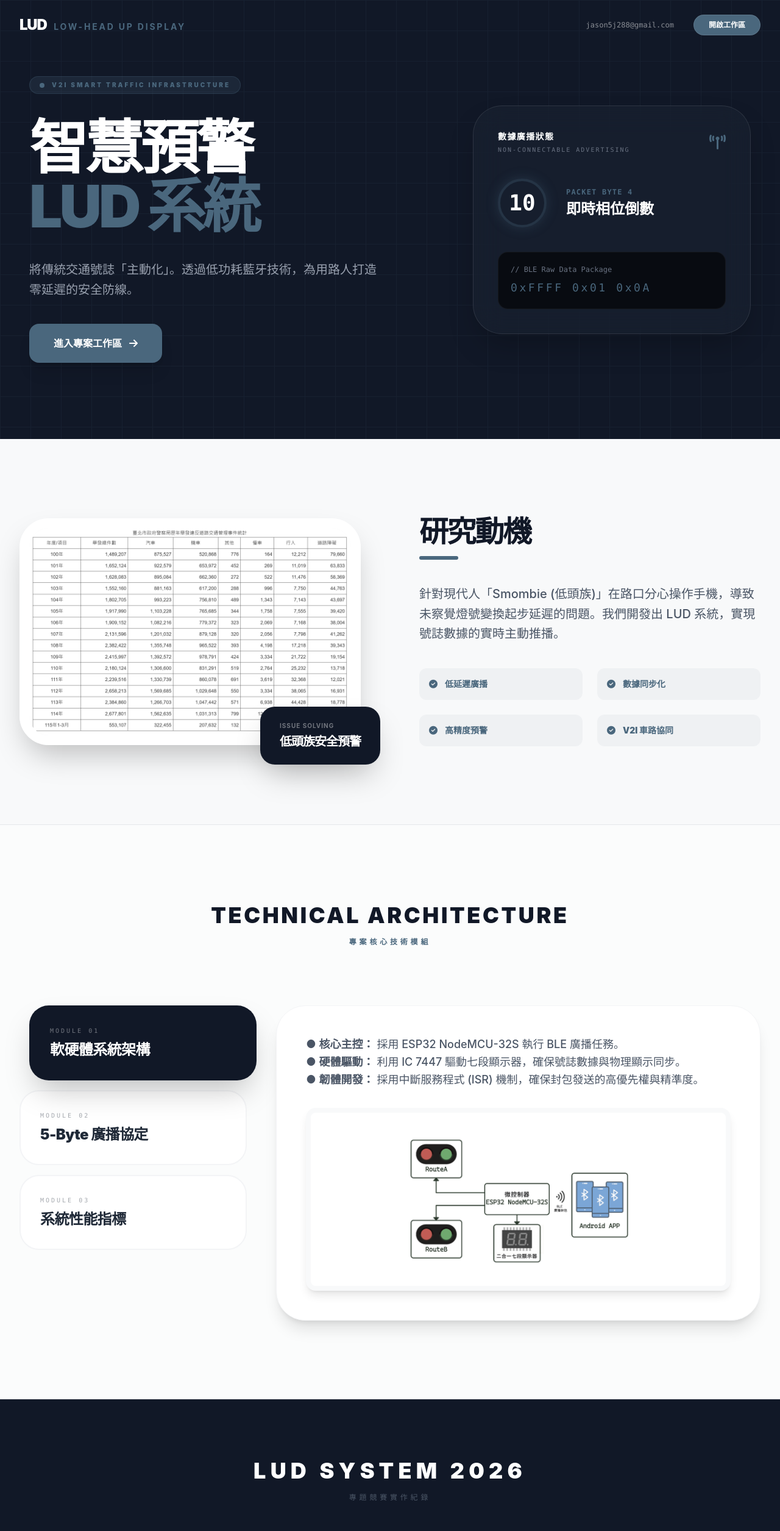
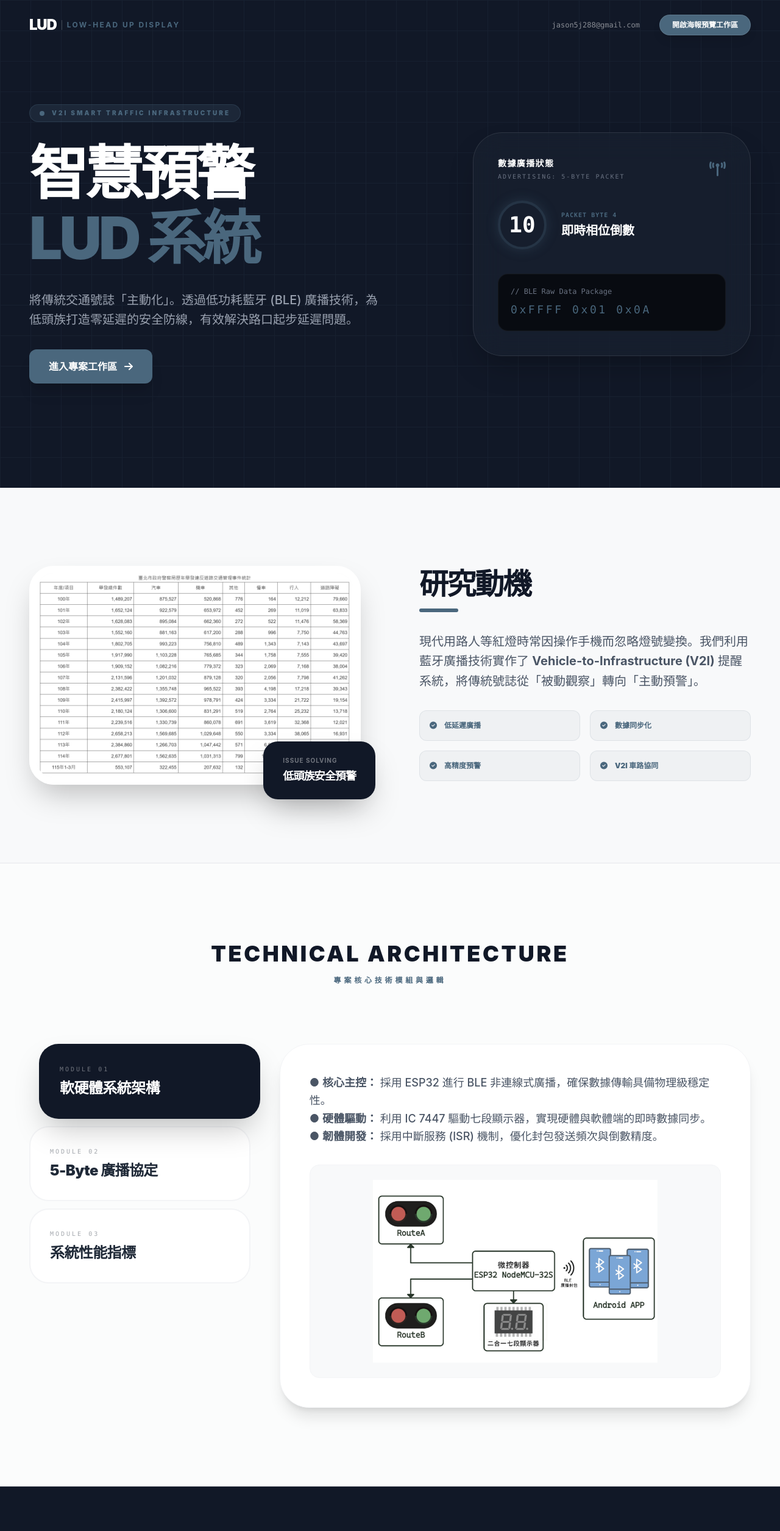
Before and after one commit to jason111nn/lud-transportation, a Vue app: page / in a window 1280 px wide. Shown: the top 2511 px of the page at 61% size. Built offline with nearby package versions, Linux system fonts and the light colour scheme.

Commit message:
feat: 整合 LUD 門面官網、優化性能數據排版與 GSAP 進場動畫

```diff
--- a/src/views/Home.vue
+++ b/src/views/Home.vue
@@ -1,29 +1,28 @@
 <template>
   <div class="min-h-screen bg-[#F8F9FA] text-[#1F2937] font-sans selection:bg-[#4A677D] selection:text-white relative">
 
-    <nav class="fixed top-0 w-full z-50 px-8 py-6 transition-all duration-500"
-      :class="showHeader ? 'bg-[#111827]/80 backdrop-blur-md py-4 shadow-2xl' : 'bg-transparent'">
+    <nav class="fixed top-0 w-full z-50 px-6 py-4 md:px-12 md:py-6 transition-all duration-500"
+      :class="showHeader ? 'bg-[#111827]/90 backdrop-blur-md py-4 shadow-xl' : 'bg-transparent'">
       <div class="max-w-7xl mx-auto flex justify-between items-center text-white">
-        <h2 class="text-2xl font-black tracking-tighter">
-          LUD <span class="text-[#4A677D] text-sm ml-2 font-bold tracking-[0.2em] uppercase">Low-head Up Display</span>
+        <h2 class="text-xl md:text-2xl font-black tracking-tighter flex items-center gap-2">
+          LUD <span class="hidden sm:inline-block text-[#4A677D] text-xs font-bold tracking-[0.2em] uppercase border-l border-white/20 pl-2">Low-head Up Display</span>
         </h2>
-        <div class="flex items-center gap-8">
-          <a href="mailto:jason5j288@gmail.com" class="hidden md:block text-xs font-mono opacity-50 hover:opacity-100 transition-opacity">jason5j288@gmail.com</a>
-          <router-link to="/pdf" class="bg-[#4A677D] hover:bg-white hover:text-[#111827] text-white px-6 py-2 text-xs font-bold transition-all rounded-full border border-white/10">
-            開啟工作區
+        <div class="flex items-center gap-4 md:gap-8">
+          <a href="mailto:jason5j288@gmail.com" class="hidden lg:block text-xs font-mono opacity-50 hover:opacity-100 transition-opacity">jason5j288@gmail.com</a>
+          <router-link to="/pdf" class="bg-[#4A677D] hover:bg-white hover:text-[#111827] text-white px-5 py-2 text-xs font-bold transition-all rounded-full border border-white/10 shadow-lg">
+            開啟海報預覽工作區
           </router-link>
         </div>
       </div>
     </nav>
 
-    <header class="relative h-[90vh] w-full bg-[#111827] flex items-center justify-center overflow-hidden">
-      <div class="absolute inset-0 opacity-10"
+    <header class="relative min-h-screen w-full bg-[#111827] flex items-center justify-center overflow-hidden py-20">
+      <div class="absolute inset-0 opacity-10 pointer-events-none"
         style="background-image: linear-gradient(#4A677D 1px, transparent 1px), linear-gradient(90deg, #4A677D 1px, transparent 1px); background-size: 50px 50px;">
       </div>
 
-      <div class="z-10 max-w-7xl w-full px-12 grid grid-cols-1 lg:grid-cols-12 gap-16 items-center">
-
-        <div class="lg:col-span-7 text-left space-y-10 hero-text">
+      <div class="z-10 max-w-7xl w-full px-6 md:px-12 grid grid-cols-1 lg:grid-cols-12 gap-12 lg:gap-16 items-center">
+        <div class="lg:col-span-7 text-left space-y-8 hero-text">
           <div class="inline-flex items-center gap-3 px-4 py-1.5 rounded-full bg-[#4A677D]/20 border border-[#4A677D]/30 text-[#4A677D] font-black text-[10px] tracking-[0.3em] uppercase">
             <span class="relative flex h-2 w-2">
               <span class="animate-ping absolute h-full w-full rounded-full bg-[#4A677D] opacity-75"></span>
@@ -31,14 +30,14 @@
             </span>
             V2I Smart Traffic Infrastructure
           </div>
-          <h1 class="text-7xl md:text-8xl font-black text-white leading-none tracking-tighter">
+          <h1 class="text-5xl md:text-8xl font-black text-white leading-[1.1] tracking-tighter">
             智慧預警<br/><span class="text-[#4A677D]">LUD 系統</span>
           </h1>
-          <p class="text-xl text-gray-400 font-medium leading-relaxed max-w-xl">
-            將傳統交通號誌「主動化」。透過低功耗藍牙技術，為用路人打造零延遲的安全防線。
+          <p class="text-lg md:text-xl text-gray-400 font-medium leading-relaxed max-w-xl">
+            將傳統交通號誌「主動化」。透過低功耗藍牙 (BLE) 廣播技術，為低頭族打造零延遲的安全防線，有效解決路口起步延遲問題。
           </p>
-          <div class="flex gap-6">
-            <router-link to="/pdf" class="px-10 py-5 bg-[#4A677D] text-white font-bold rounded-2xl hover:bg-white hover:text-[#111827] transition-all shadow-xl flex items-center gap-3 group">
+          <div class="flex flex-wrap gap-4">
+            <router-link to="/pdf" class="px-8 py-4 bg-[#4A677D] text-white font-bold rounded-xl hover:bg-white hover:text-[#111827] transition-all shadow-xl flex items-center gap-3 group">
               進入專案工作區
               <i class="fa-solid fa-arrow-right group-hover:translate-x-1 transition-transform"></i>
             </router-link>
@@ -46,29 +45,29 @@
         </div>
 
         <div class="lg:col-span-5 relative hero-visual hidden lg:block">
-          <div class="bg-gray-800/40 backdrop-blur-xl p-10 rounded-[3rem] border border-white/10 shadow-2xl">
-            <div class="flex justify-between items-center mb-10">
+          <div class="bg-gray-800/40 backdrop-blur-xl p-8 md:p-10 rounded-[3rem] border border-white/10 shadow-2xl">
+            <div class="flex justify-between items-center mb-8">
               <div class="space-y-1">
                 <p class="text-white font-bold tracking-widest text-sm">數據廣播狀態</p>
-                <p class="text-gray-500 text-[10px] font-mono uppercase tracking-[0.2em]">Non-connectable Advertising</p>
+                <p class="text-gray-500 text-[10px] font-mono uppercase tracking-[0.2em]">Advertising: 5-Byte Packet</p>
               </div>
               <i class="fa-solid fa-tower-broadcast text-[#4A677D] text-2xl animate-pulse"></i>
             </div>
 
             <div class="space-y-10">
-              <div class="flex items-center gap-8">
-                <div class="w-20 h-20 rounded-full border-4 border-[#4A677D]/30 flex items-center justify-center shadow-[0_0_20px_rgba(74,103,125,0.3)]">
-                  <div class="text-white text-4xl font-black font-mono">{{ mockTimer }}</div>
+              <div class="flex items-center gap-6">
+                <div class="flex-shrink-0 w-20 h-20 rounded-full border-4 border-[#4A677D]/30 flex items-center justify-center shadow-[0_0_20px_rgba(74,103,125,0.3)]">
+                  <div class="text-white text-4xl font-black font-mono leading-none">{{ mockTimer }}</div>
                 </div>
-                <div>
-                  <p class="text-[#4A677D] font-mono text-xs font-bold uppercase tracking-widest mb-1">Packet Byte 4</p>
-                  <p class="text-white text-2xl font-black">即時相位倒數</p>
+                <div class="min-w-0">
+                  <p class="text-[#4A677D] font-mono text-[10px] font-bold uppercase tracking-widest mb-1">Packet Byte 4</p>
+                  <p class="text-white text-xl font-black truncate">即時相位倒數</p>
                 </div>
               </div>
 
-              <div class="bg-black/60 p-5 rounded-2xl font-mono text-xs border border-white/5 space-y-2 shadow-inner">
+              <div class="bg-black/60 p-5 rounded-2xl font-mono text-[10px] md:text-xs border border-white/5 space-y-2 shadow-inner">
                 <p class="text-gray-500">// BLE Raw Data Package</p>
-                <p class="text-[#4A677D] text-lg tracking-[0.2em]">
+                <p class="text-[#4A677D] text-base md:text-lg tracking-[0.2em] whitespace-nowrap">
                   0xFFFF 0x01 0x0{{ mockTimer.toString(16).toUpperCase() }}
                 </p>
               </div>
@@ -79,76 +78,82 @@
     </header>
 
     <main class="relative z-10">
-
-      <section class="section-reveal py-32 px-8 max-w-7xl mx-auto grid grid-cols-1 md:grid-cols-2 gap-24 items-center">
-        <div class="relative group">
-          <div class="overflow-hidden rounded-[3rem] shadow-2xl border-[16px] border-white transition-transform duration-700 group-hover:scale-[1.02]">
+      <section class="section-reveal py-24 md:py-32 px-6 md:px-12 max-w-7xl mx-auto grid grid-cols-1 md:grid-cols-2 gap-12 lg:gap-24 items-center">
+        <div class="relative group order-2 md:order-1">
+          <div class="overflow-hidden rounded-[2.5rem] shadow-2xl border-[12px] border-white transition-transform duration-700 group-hover:scale-[1.02]">
             <img src="/img/behavior_analysis.png" class="w-full grayscale hover:grayscale-0 transition-all duration-1000" alt="行為分析">
           </div>
-          <div class="absolute -bottom-8 -right-8 bg-[#111827] text-white px-8 py-6 rounded-3xl shadow-2xl">
+          <div class="absolute -bottom-6 -right-6 bg-[#111827] text-white px-6 py-4 md:px-8 md:py-6 rounded-3xl shadow-2xl">
             <p class="text-[10px] font-bold opacity-40 uppercase tracking-widest mb-1">Issue Solving</p>
-            <p class="text-xl font-black tracking-tighter">低頭族安全預警</p>
+            <p class="text-lg font-black tracking-tighter">低頭族安全預警</p>
           </div>
         </div>
 
-        <div class="space-y-10">
+        <div class="space-y-8 order-1 md:order-2">
           <div class="space-y-4">
-            <h3 class="text-5xl font-black text-[#111827] tracking-tighter">研究動機</h3>
+            <h3 class="text-4xl md:text-5xl font-black text-[#111827] tracking-tighter">研究動機</h3>
             <div class="w-16 h-1.5 bg-[#4A677D] rounded-full"></div>
           </div>
-          <p class="text-xl text-gray-600 leading-relaxed font-medium">
-            針對現代人「Smombie (低頭族)」在路口分心操作手機，導致未察覺燈號變換起步延遲的問題。我們開發出 LUD 系統，實現號誌數據的實時主動推播。
+          <p class="text-lg md:text-xl text-gray-600 leading-relaxed font-medium">
+            現代用路人等紅燈時常因操作手機而忽略燈號變換。我們利用藍牙廣播技術實作了 <strong>Vehicle-to-Infrastructure (V2I)</strong> 提醒系統，將傳統號誌從「被動觀察」轉向「主動預警」。
           </p>
-          <div class="grid grid-cols-2 gap-6">
+          <div class="grid grid-cols-1 sm:grid-cols-2 gap-4">
             <div v-for="tag in ['低延遲廣播', '數據同步化', '高精度預警', 'V2I 車路協同']" :key="tag"
-              class="flex items-center gap-3 font-black text-sm text-[#4A677D] bg-[#4A677D]/5 p-4 rounded-xl">
+              class="flex items-center gap-3 font-black text-xs text-[#4A677D] bg-[#4A677D]/5 p-4 rounded-xl border border-[#4A677D]/10">
               <i class="fa-solid fa-circle-check"></i> {{ tag }}
             </div>
           </div>
         </div>
       </section>
 
-      <section class="py-32 bg-white/50 border-y border-gray-200 px-8">
+      <section class="py-24 md:py-32 bg-white/50 border-y border-gray-200 px-6 md:px-12">
         <div class="max-w-7xl mx-auto">
-          <div class="text-center mb-24 space-y-4">
-            <h2 class="text-4xl font-black tracking-widest text-[#111827]">TECHNICAL ARCHITECTURE</h2>
-            <p class="text-[#4A677D] font-bold tracking-[0.4em] uppercase text-xs">專案核心技術模組</p>
+          <div class="text-center mb-16 md:mb-24 space-y-4">
+            <h2 class="text-3xl md:text-4xl font-black tracking-widest text-[#111827]">TECHNICAL ARCHITECTURE</h2>
+            <p class="text-[#4A677D] font-bold tracking-[0.4em] uppercase text-[10px] md:text-xs">專案核心技術模組與邏輯</p>
           </div>
 
-          <div class="grid grid-cols-1 lg:grid-cols-12 gap-12">
-            <div class="lg:col-span-4 space-y-4">
+          <div class="grid grid-cols-1 lg:grid-cols-12 gap-8 lg:gap-12">
+            <div class="lg:col-span-4 space-y-3">
               <button v-for="(section, idx) in technicalSections" :key="idx"
                 @click="activeSection = idx"
-                class="w-full text-left p-8 rounded-[2rem] transition-all duration-500 border-2"
-                :class="activeSection === idx ? 'bg-[#111827] text-white border-transparent shadow-2xl translate-x-4' : 'bg-white border-gray-100 hover:border-[#4A677D]/30'">
-                <span class="block text-[10px] font-mono opacity-40 mb-2 tracking-[0.3em]">MODULE 0{{ idx + 1 }}</span>
-                <h4 class="text-2xl font-black tracking-tight">{{ section.title }}</h4>
+                class="w-full text-left p-6 md:p-8 rounded-[1.5rem] md:rounded-[2rem] transition-all duration-500 border-2"
+                :class="activeSection === idx ? 'bg-[#111827] text-white border-transparent shadow-2xl translate-x-2 md:translate-x-4' : 'bg-white border-gray-100 hover:border-[#4A677D]/30'">
+                <span class="block text-[10px] font-mono opacity-40 mb-1 md:mb-2 tracking-[0.3em]">MODULE 0{{ idx + 1 }}</span>
+                <h4 class="text-lg md:text-2xl font-black tracking-tight">{{ section.title }}</h4>
               </button>
             </div>
 
-            <div class="lg:col-span-8 bg-white rounded-[3rem] p-12 shadow-xl border border-gray-100 relative min-h-[500px] flex flex-col justify-center">
+            <div class="lg:col-span-8 bg-white rounded-[2rem] md:rounded-[3rem] p-8 md:p-12 shadow-xl border border-gray-100 relative min-h-[450px] md:min-h-[550px] flex flex-col justify-center">
               <transition name="fade-slide" mode="out-in">
                 <div :key="activeSection">
-                  <div v-if="activeSection === 0" class="space-y-8 animate-fade-in">
-                    <div class="text-lg leading-relaxed text-gray-600 font-medium" v-html="technicalSections[0].content"></div>
-                    <img src="/img/system_arch.png" class="rounded-2xl shadow-lg border-8 border-[#F8F9FA] bg-white p-6 max-h-[300px] w-full object-contain mx-auto">
+                  <div v-if="activeSection === 0" class="space-y-6 md:space-y-8 animate-fade-in">
+                    <div class="text-base md:text-lg leading-relaxed text-gray-600 font-medium" v-html="technicalSections[0].content"></div>
+                    <div class="bg-[#F8F9FA] rounded-2xl p-4 md:p-6 border border-gray-100">
+                      <img src="/img/system_arch.png" class="max-h-[250px] md:max-h-[300px] w-full object-contain mx-auto" alt="架構圖">
+                    </div>
                   </div>
 
-                  <div v-if="activeSection === 1" class="space-y-10 animate-fade-in">
-                    <h4 class="text-2xl font-black text-[#4A677D] border-l-4 border-[#4A677D] pl-4">5-Byte 廣播協定設計</h4>
-                    <div class="grid grid-cols-1 md:grid-cols-3 gap-6">
-                      <div v-for="packet in packetStructure" :key="packet.bytes" class="bg-[#111827] p-8 rounded-3xl text-white shadow-2xl">
-                        <span class="inline-block px-3 py-1 rounded bg-[#4A677D] text-[10px] font-mono mb-6 uppercase tracking-widest">{{ packet.bytes }}</span>
-                        <p class="font-bold text-xl mb-3">{{ packet.label }}</p>
+                  <div v-if="activeSection === 1" class="space-y-8 md:space-y-10 animate-fade-in">
+                    <h4 class="text-xl md:text-2xl font-black text-[#4A677D] border-l-4 border-[#4A677D] pl-4">5-Byte 廣播協定設計</h4>
+                    <div class="grid grid-cols-1 md:grid-cols-3 gap-4 md:gap-6">
+                      <div v-for="packet in packetStructure" :key="packet.bytes" class="bg-[#111827] p-6 rounded-2xl md:rounded-3xl text-white shadow-xl flex flex-col">
+                        <span class="inline-block w-fit px-3 py-1 rounded bg-[#4A677D] text-[10px] font-mono mb-4 md:mb-6 uppercase tracking-widest">{{ packet.bytes }}</span>
+                        <p class="font-bold text-base md:text-xl mb-2">{{ packet.label }}</p>
                         <p class="text-xs opacity-50 leading-relaxed">{{ packet.desc }}</p>
                       </div>
                     </div>
                   </div>
 
-                  <div v-if="activeSection === 2" class="grid grid-cols-1 md:grid-cols-3 gap-8 items-center h-full animate-fade-in">
-                    <div v-for="stat in performanceStats" :key="stat.label" class="text-center p-12 bg-[#F8F9FA] rounded-[3rem] border border-gray-100 shadow-inner">
-                      <p class="text-[10px] font-black text-[#4A677D] mb-6 uppercase tracking-[0.3em]">{{ stat.label }}</p>
-                      <p class="text-6xl font-black text-[#111827] tracking-tighter">{{ stat.value }}</p>
+                  <div v-if="activeSection === 2" class="grid grid-cols-1 md:grid-cols-3 gap-6 md:gap-8 items-stretch h-full animate-fade-in">
+                    <div v-for="stat in performanceStats" :key="stat.label" class="flex flex-col justify-center text-center p-8 md:p-10 bg-[#F8F9FA] rounded-[2rem] border border-gray-100 shadow-inner">
+                      <p class="text-[10px] font-black text-[#4A677D] mb-4 md:mb-6 uppercase tracking-[0.3em]">{{ stat.label }}</p>
+                      <div class="flex items-baseline justify-center gap-1">
+                        <span v-if="stat.value.includes('<')" class="text-2xl md:text-3xl font-black text-[#111827] opacity-40">&lt;</span>
+                        <span class="text-4xl md:text-6xl font-black text-[#111827] tracking-tighter">
+                          {{ stat.value.replace('<', '') }}
+                        </span>
+                      </div>
                     </div>
                   </div>
                 </div>
@@ -159,16 +164,16 @@
       </section>
     </main>
 
-    <footer class="bg-[#111827] py-24 text-center px-8 border-t border-white/5">
-      <div class="max-w-4xl mx-auto space-y-12">
-        <div class="space-y-4">
-          <h2 class="text-4xl font-black text-white tracking-[0.2em]">LUD SYSTEM 2026</h2>
-          <p class="text-gray-600 font-mono text-xs tracking-[0.4em] uppercase">專題競賽實作紀錄</p>
+    <footer class="bg-[#111827] py-20 text-center px-8 border-t border-white/5">
+      <div class="max-w-4xl mx-auto space-y-10">
+        <div class="space-y-3">
+          <h2 class="text-3xl font-black text-white tracking-[0.2em]">LUD SYSTEM 2026</h2>
+          <p class="text-gray-500 font-mono text-[10px] tracking-[0.4em] uppercase">專題競賽實作紀錄</p>
         </div>
         <div class="flex justify-center">
-          <a href="mailto:jason5j288@gmail.com" class="flex items-center gap-5 bg-white/5 hover:bg-white/10 text-white px-10 py-5 rounded-2xl transition-all border border-white/10 group">
-            <i class="fa-solid fa-envelope text-[#4A677D] text-xl"></i>
-            <span class="font-bold tracking-[0.2em] font-mono text-sm lowercase">jason5j288@gmail.com</span>
+          <a href="mailto:jason5j288@gmail.com" class="flex items-center gap-4 bg-white/5 hover:bg-white/10 text-white px-8 py-4 rounded-xl transition-all border border-white/10 group">
+            <i class="fa-solid fa-envelope text-[#4A677D] text-lg"></i>
+            <span class="font-bold tracking-[0.1em] font-mono text-xs">jason5j288@gmail.com</span>
           </a>
         </div>
       </div>
@@ -184,7 +189,7 @@ const showHeader = ref(false)
 const activeSection = ref(0)
 const mockTimer = ref(15)
 
-// 模擬數據更新：15秒循環
+// 模擬數據更新
 const startMockData = () => {
   setInterval(() => {
     if (mockTimer.value > 0) mockTimer.value--
@@ -198,27 +203,25 @@ onMounted(() => {
   })
   startMockData()
 
-  // GSAP 快速俐落進場
   const tl = gsap.timeline()
   tl.from('.hero-text', { y: 40, opacity: 0, duration: 1, ease: 'power3.out' })
-    .from('.hero-visual', { x: 40, opacity: 0, duration: 1, ease: 'power3.out' }, '-=0.7')
+    .from('.hero-visual', { x: 40, opacity: 0, duration: 1.2, ease: 'power3.out' }, '-=0.7')
 })
 
-// ================= 技術內容定義 =================
 const technicalSections = [
   { id: '01', title: '軟硬體系統架構', content: `
-    <p>● <strong>核心主控：</strong> 採用 ESP32 NodeMCU-32S 執行 BLE 廣播任務。</p>
-    <p>● <strong>硬體驅動：</strong> 利用 IC 7447 驅動七段顯示器，確保號誌數據與物理顯示同步。</p>
-    <p>● <strong>韌體開發：</strong> 採用中斷服務程式 (ISR) 機制，確保封包發送的高優先權與精準度。</p>
+    <p>● <strong>核心主控：</strong> 採用 ESP32 進行 BLE 非連線式廣播，確保數據傳輸具備物理級穩定性。</p>
+    <p>● <strong>硬體驅動：</strong> 利用 IC 7447 驅動七段顯示器，實現硬體與軟體端的即時數據同步。</p>
+    <p>● <strong>韌體開發：</strong> 採用中斷服務 (ISR) 機制，優化封包發送頻次與倒數精度。</p>
   `},
   { id: '02', title: '5-Byte 廣播協定' },
   { id: '03', title: '系統性能指標' }
 ]
 
 const packetStructure = [
-  { bytes: 'B0-B1', label: '識別碼', desc: '0xFFFF 識別碼，由 App 進行過濾確保排除雜訊。' },
-  { bytes: 'B2-B3', label: '號誌相位', desc: '傳輸路口 A、B 兩向之即時號誌切換狀態。' },
-  { bytes: 'B4', label: '倒數秒值', desc: '傳輸目前相位的剩餘秒數，供 App 端渲染。' }
+  { bytes: 'B0-B1', label: '識別碼', desc: '0xFFFF 固定標記，由 App 端進行數據過濾與正確性校驗。' },
+  { bytes: 'B2-B3', label: '號誌相位', desc: '標註路口當前相位狀態 (例如：0x01 為通行階段)。' },
+  { bytes: 'B4', label: '剩餘秒數', desc: '發送即時計時值，供接收端進行體感零時差的渲染。' }
 ]
 
 const performanceStats = [
@@ -229,12 +232,17 @@ const performanceStats = [
 </script>
 
 <style scoped>
+/* 避免特殊符號導致排版崩壞 */
+.whitespace-nowrap {
+  white-space: nowrap;
+}
+
 /* 內容切換過渡 */
 .fade-slide-enter-active, .fade-slide-leave-active {
   transition: all 0.5s cubic-bezier(0.4, 0, 0.2, 1);
 }
-.fade-slide-enter-from { opacity: 0; transform: translateY(20px); }
-.fade-slide-leave-to { opacity: 0; transform: translateY(-20px); }
+.fade-slide-enter-from { opacity: 0; transform: translateY(15px); }
+.fade-slide-leave-to { opacity: 0; transform: translateY(-15px); }
 
 @keyframes fadeIn {
   from { opacity: 0; transform: translateY(10px); }
@@ -243,4 +251,11 @@ const performanceStats = [
 .animate-fade-in {
   animation: fadeIn 0.5s ease-out forwards;
 }
+
+/* 響應式字體微調 */
+@media (max-width: 640px) {
+  .hero-title {
+    line-height: 1.2;
+  }
+}
 </style>
```
